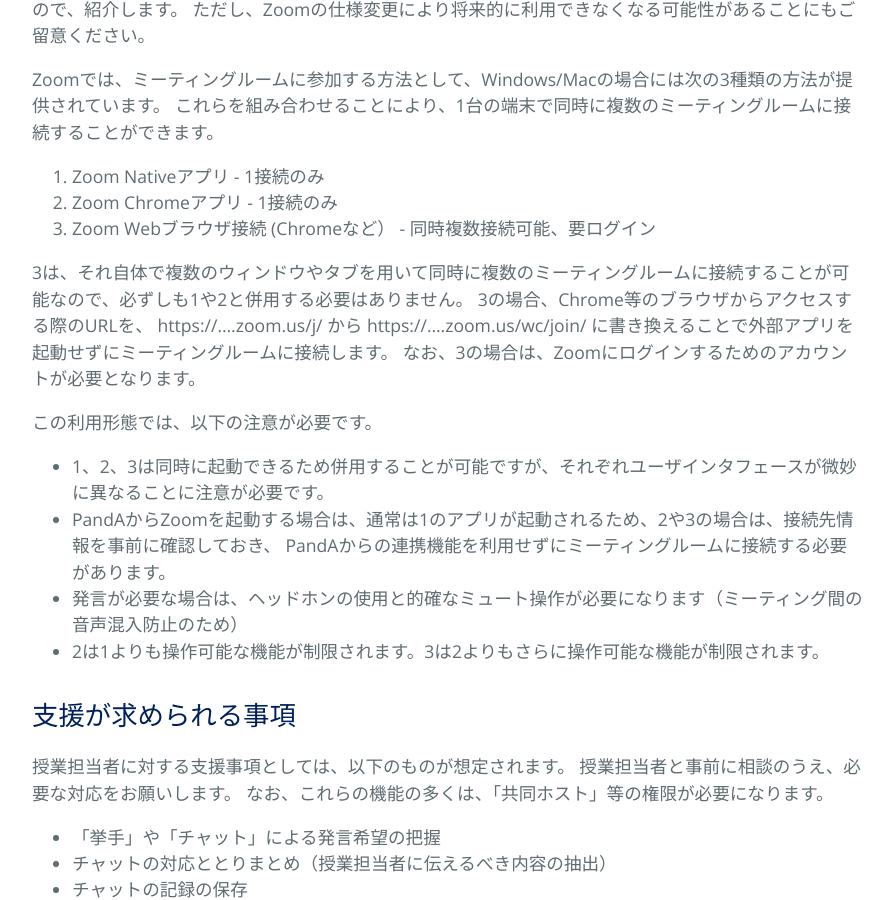
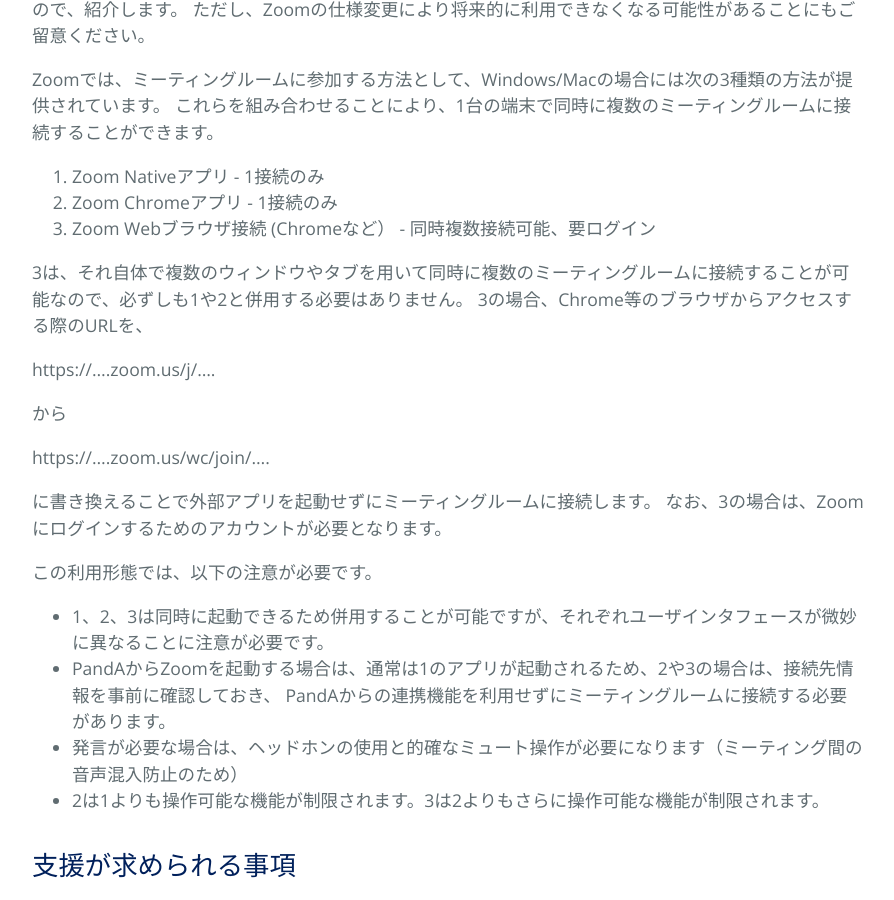
Before and after one commit to kyoto-u/online-edu, a Jekyll site: the page built from zoom-live-support.md, in a window 1280 px wide and 900 px high, scrolled down 858 px. Shown: the whole window, without its empty margins (192-1086 px from the left). Built offline with Jekyll 4.4.1, drawn with Linux system fonts in a browser that asks for light colours; our own code applies the rules of GitHub Pages for plain Markdown files.

```diff
--- a/zoom-live-support.md
+++ b/zoom-live-support.md
@@ -24,9 +24,13 @@ Zoomでは、ミーティングルームに参加する方法として、Windows
 
 3は、それ自体で複数のウィンドウやタブを用いて同時に複数のミーティングルームに接続することが可能なので、必ずしも1や2と併用する必要はありません。
 3の場合、Chrome等のブラウザからアクセスする際のURLを、
-  https://....zoom.us/j/
+
+  https://....zoom.us/j/....
+
 から
-  https://....zoom.us/wc/join/
+
+  https://....zoom.us/wc/join/....
+
 に書き換えることで外部アプリを起動せずにミーティングルームに接続します。
 なお、3の場合は、Zoomにログインするためのアカウントが必要となります。
 
```
